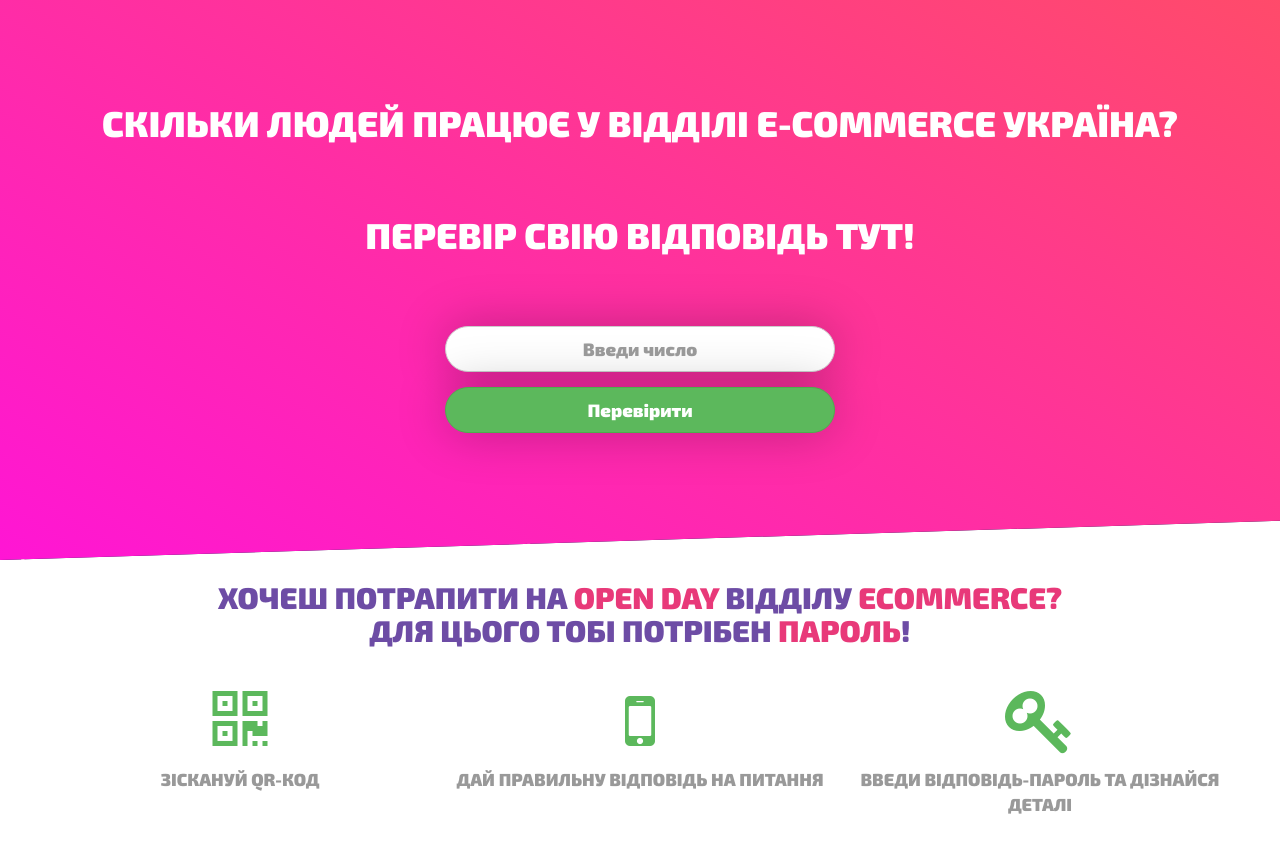
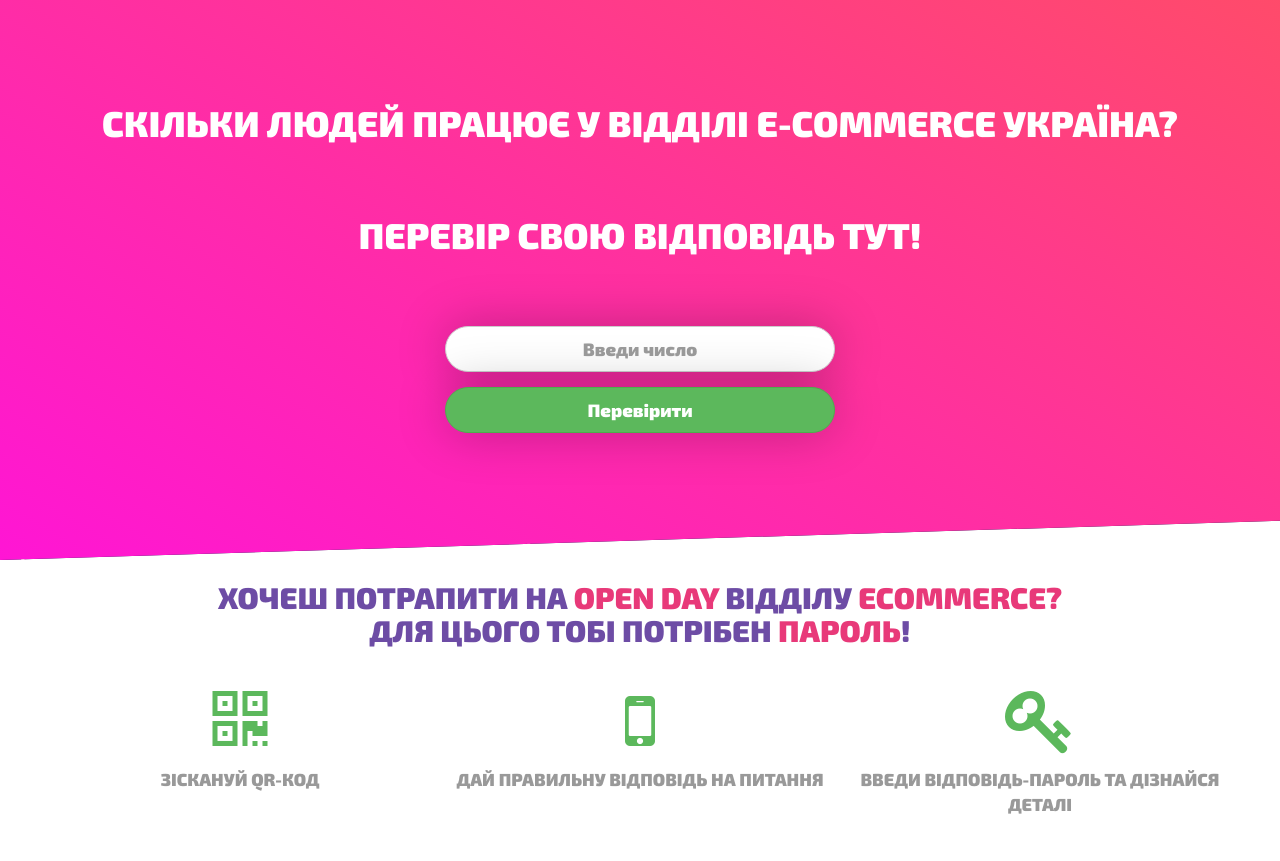
Before and after one commit to kramardmytro/OpenDayEcommerce, a plain HTML site: page index.html in a window 1280 px wide. Drawn offline with nearby package versions, Linux system fonts and the light colour scheme.

Commit message:
text mistake fixing

```diff
--- a/index.html
+++ b/index.html
@@ -20,7 +20,7 @@
         <div class="row new-font">
         	<div class="col-md-12">
                 <h1 class="text-center uppercase animated bounceInDown">Скільки людей працює у відділі E-COMMERCE Україна?</h1>
-                <h1 class="text-center uppercase animated bounceInDown">Перевір свію відповідь тут!</h1>
+                <h1 class="text-center uppercase animated bounceInDown">Перевір свою відповідь тут!</h1>
         	</div>
         </div>
     	<div class="row">
```
